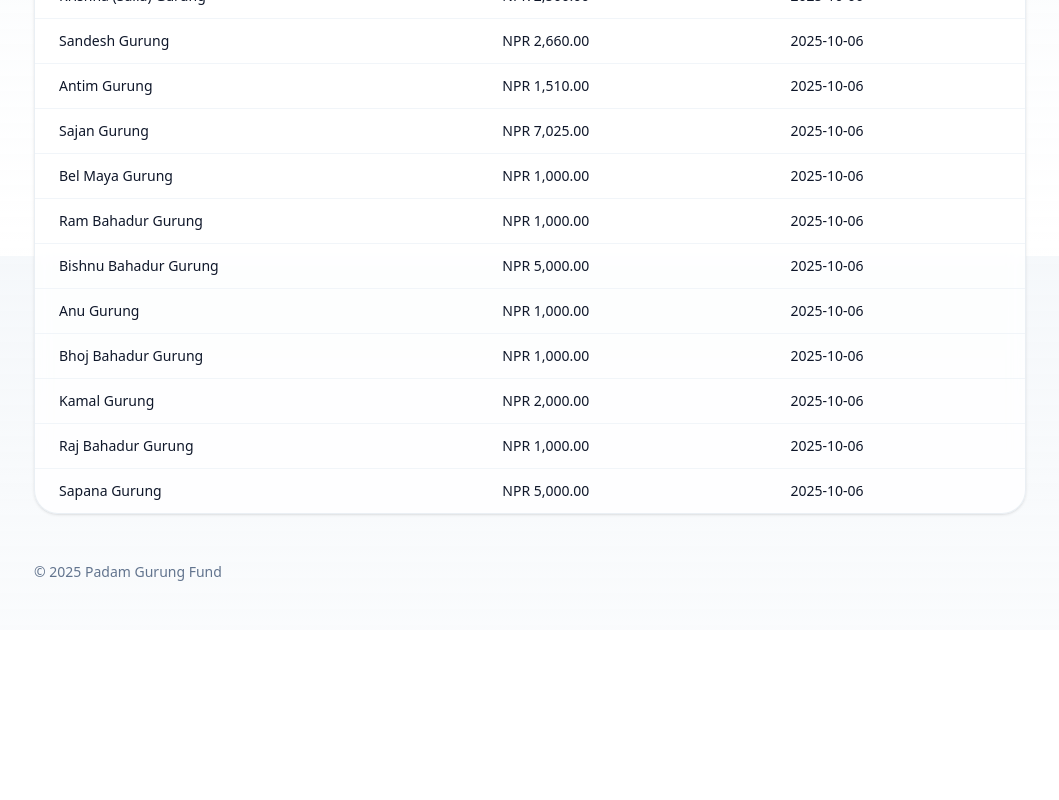
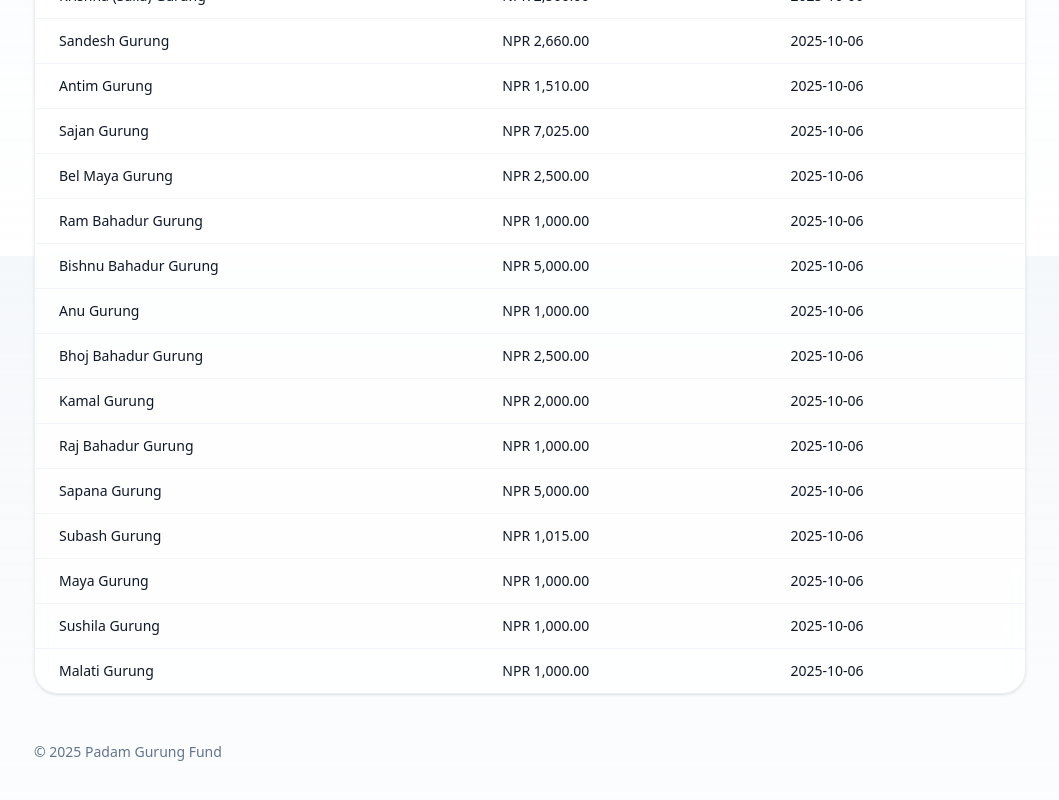
Before and after one commit to gsajan21/padamgurungfund.com, a React (Vite) app: page / in a window 1280 px wide. Shown: the part 544-1344 px from the top of the page, without its empty margins (110-1169 px from the left). Before the commit the page ends 1174 px from the top, so only its background shows below. Built offline with nearby package versions, Linux system fonts and the light colour scheme.

Commit message:
updated the donors list

```diff
--- a/src/data/donors.ts
+++ b/src/data/donors.ts
@@ -11,12 +11,16 @@ export const donors: Donor[] = [
   { id: "d3", name: "Sandesh Gurung", amount: 2660, date: "2025-10-06" },
   { id: "d4", name: "Antim Gurung", amount: 1510, date: "2025-10-06" },
   { id: "d5", name: "Sajan Gurung", amount: 7025, date: "2025-10-06" },
-  { id: "d6", name: "Bel Maya Gurung", amount: 1000, date: "2025-10-06" },
+  { id: "d6", name: "Bel Maya Gurung", amount: 2500, date: "2025-10-06" },
   { id: "d7", name: "Ram Bahadur Gurung", amount: 1000, date: "2025-10-06" },
   { id: "d8", name: "Bishnu Bahadur Gurung", amount: 5000, date: "2025-10-06" },
   { id: "d9", name: "Anu Gurung", amount: 1000, date: "2025-10-06" },
-  { id: "d10", name: "Bhoj Bahadur Gurung", amount: 1000, date: "2025-10-06" },
+  { id: "d10", name: "Bhoj Bahadur Gurung", amount: 2500, date: "2025-10-06" },
   { id: "d11", name: "Kamal Gurung", amount: 2000, date: "2025-10-06" },
   { id: "d12", name: "Raj Bahadur Gurung", amount: 1000, date: "2025-10-06" },
   { id: "d13", name: "Sapana Gurung", amount: 5000, date: "2025-10-06" },
+  { id: "d14", name: "Subash Gurung", amount: 1015, date: "2025-10-06" },
+  { id: "d15", name: "Maya Gurung", amount: 1000, date: "2025-10-06" },
+  { id: "d16", name: "Sushila Gurung", amount: 1000, date: "2025-10-06" },
+  { id: "d17", name: "Malati Gurung", amount: 1000, date: "2025-10-06" },
 ];
```
